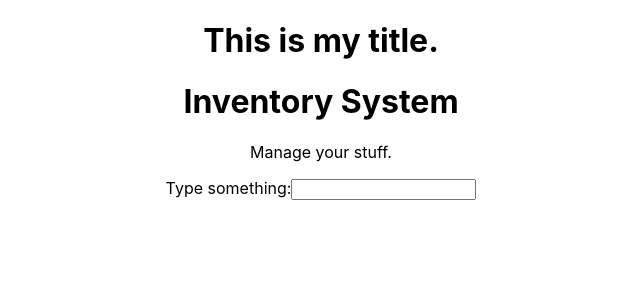
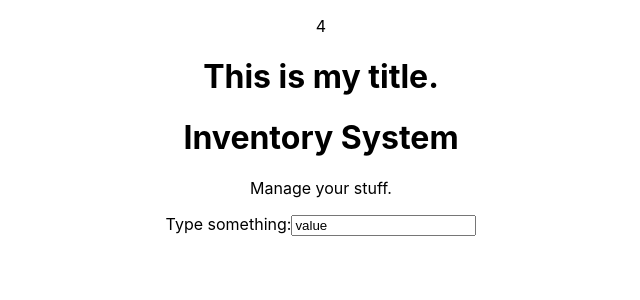
Before and after one commit to imaaduddin/TWT-React, a React (Create React App) app: page / in a window 1280 px wide. Shown: the top 300 px of the page, without its empty margins (319-959 px from the left). Built offline with nearby package versions, Linux system fonts and the light colour scheme.

Commit message:
components and jsx

```diff
--- a/src/App.js
+++ b/src/App.js
@@ -1,4 +1,6 @@
 import './App.css';
+import Info from "./Components/Info";
+import AddItem from "./Components/AddItem";
 
 function App() {
   return (
@@ -9,26 +11,4 @@ function App() {
   );
 }
 
-function Info() {
-  const title = "This is my title.";
-  const showTitle = true;
-
-  return (
-    <div>
-      <h1>{showTitle ? title : ""}</h1>
-      <h1>Inventory System</h1>
-      <p>Manage your stuff.</p>
-    </div>
-  )
-}
-
-function AddItem() {
-  return (
-    <div>
-      <label for="text-form">Type something:</label>
-      <input type="text" id="text-form"/>
-    </div>
-  )
-}
-
 export default App;
--- /dev/null
+++ b/src/Components/AddItem.js
@@ -0,0 +1,13 @@
+import React from "react";
+
+function AddItem() {
+  const value = "value";
+  return (
+    <div>
+      <label for="text-form">Type something:</label>
+      <input type="text" value={value} id="text-form"/>
+    </div>
+  )
+}
+
+export default AddItem;
--- /dev/null
+++ b/src/Components/Info.js
@@ -0,0 +1,35 @@
+import React from "react";
+
+// function based component
+// function Info() {
+//   const title = "This is my title.";
+//   const showTitle = true;
+
+//   return (
+//     <div>
+//       <p>{1 + 3}</p>
+//       <h1>{showTitle ? title : ""}</h1>
+//       <h1>Inventory System</h1>
+//       <p>Manage your stuff.</p>
+//     </div>
+//   )
+// }
+
+// class based component
+class Info extends React.Component {
+  render() {
+    const title = "This is my title.";
+    const showTitle = true;
+
+    return (
+      <div>
+        <p>{1 + 3}</p>
+        <h1>{showTitle ? title : ""}</h1>
+        <h1>Inventory System</h1>
+        <p>Manage your stuff.</p>
+      </div>
+    )
+  }
+}
+
+export default Info;
```
